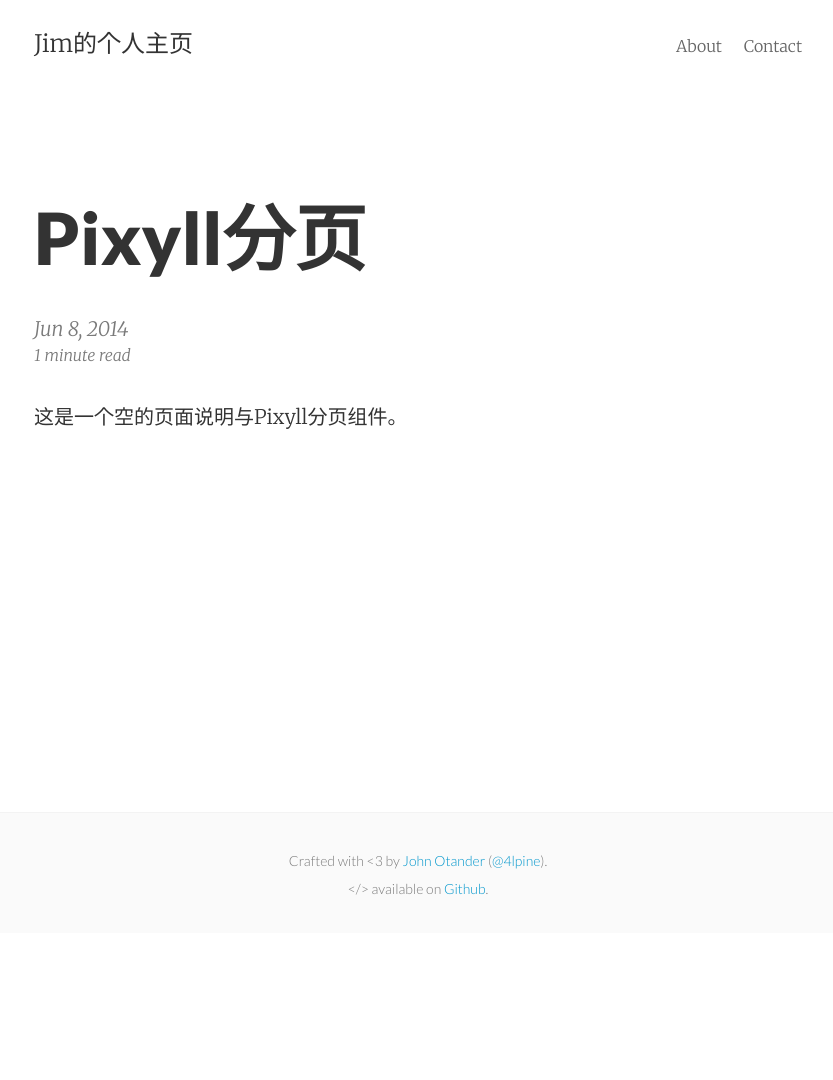
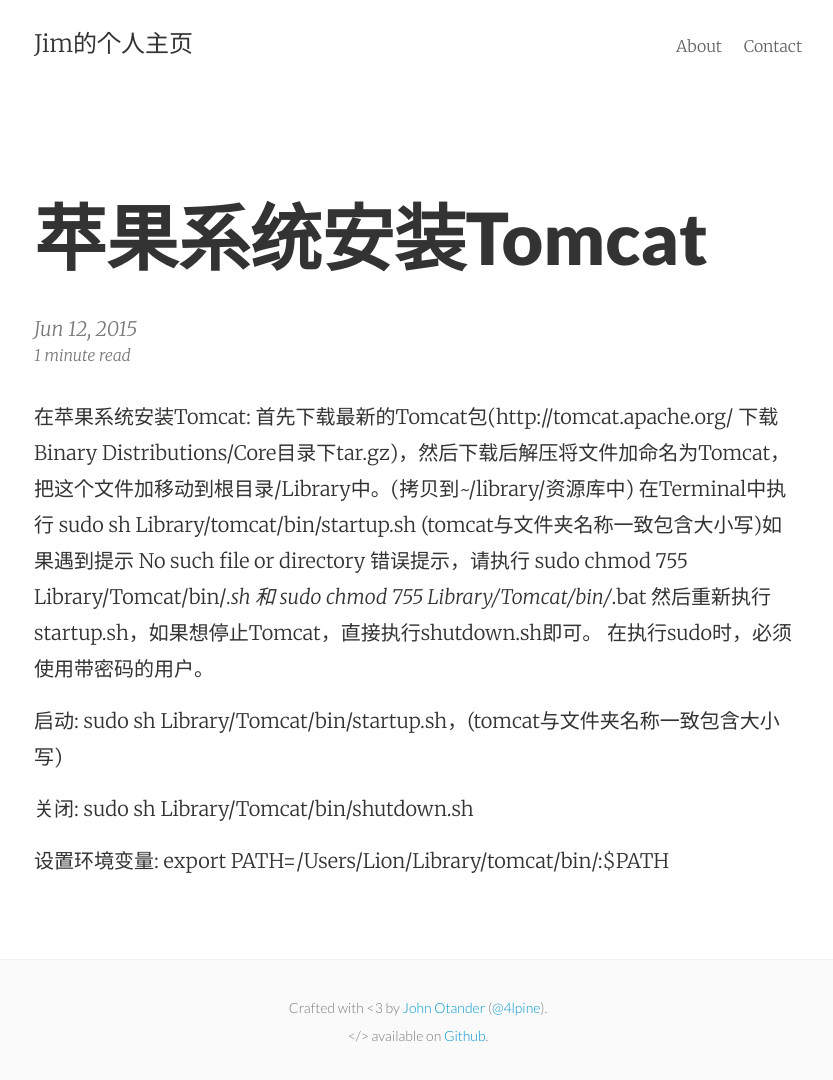
Before and after one commit to robinicon/microblog, a Jekyll site: the page built from _posts/2014-06-08-pixyll-has-pagination.md, in a window 1280 px wide. Shown: the whole page, without its empty margins (222-1055 px from the left). Built offline with Jekyll 4.4.1, drawn with Linux system fonts in a browser that asks for light colours; Markdown is read by kramdown in place of the engine named in the settings; before the commit the page ends 933 px from its top, so only the background shows below that.

Commit message:
苹果系统安装Tomcat

```diff
--- a/_posts/2014-06-08-pixyll-has-pagination.md
+++ b/_posts/2014-06-08-pixyll-has-pagination.md
@@ -1,9 +1,29 @@
 ---
 layout:     post
-title:      Pixyll分页
-date:       2014-06-08 11:21:29
-summary:    这是一个说明与Pixyll分页组件。
+title:      苹果系统安装Tomcat
+date:       2015-06-12 13:50:42
+summary:    如何在苹果系统安装Tomcat?
 categories: jekyll-pixyll
 ---
 
-这是一个空的页面说明与Pixyll分页组件。
+在苹果系统安装Tomcat:
+首先下载最新的Tomcat包(http://tomcat.apache.org/ 下载Binary Distributions/Core目录下tar.gz)，然后下载后解压将文件加命名为Tomcat，把这个文件加移动到根目录/Library中。(拷贝到~/library/资源库中)
+在Terminal中执行
+	sudo sh Library/tomcat/bin/startup.sh
+(tomcat与文件夹名称一致包含大小写)如果遇到提示
+	No such file or directory
+错误提示，请执行
+	sudo chmod 755 Library/Tomcat/bin/*.sh
+和
+	sudo chmod 755 Library/Tomcat/bin/*.bat
+然后重新执行startup.sh，如果想停止Tomcat，直接执行shutdown.sh即可。
+在执行sudo时，必须使用带密码的用户。
+
+启动:
+	sudo sh Library/Tomcat/bin/startup.sh，(tomcat与文件夹名称一致包含大小写)
+
+关闭:
+	sudo sh Library/Tomcat/bin/shutdown.sh
+
+设置环境变量:
+	export PATH=/Users/Lion/Library/tomcat/bin/:$PATH
```
